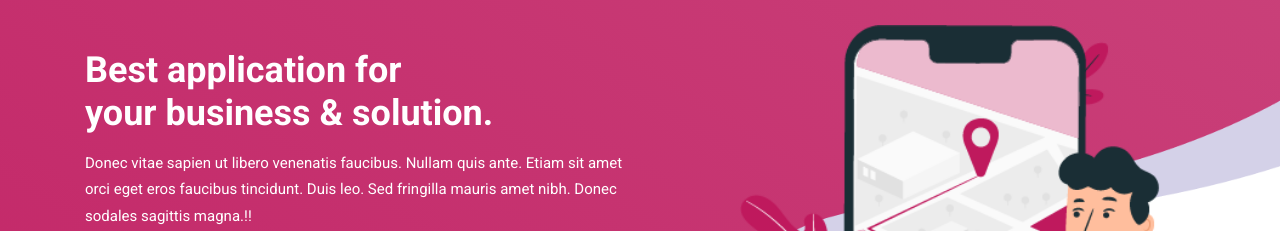
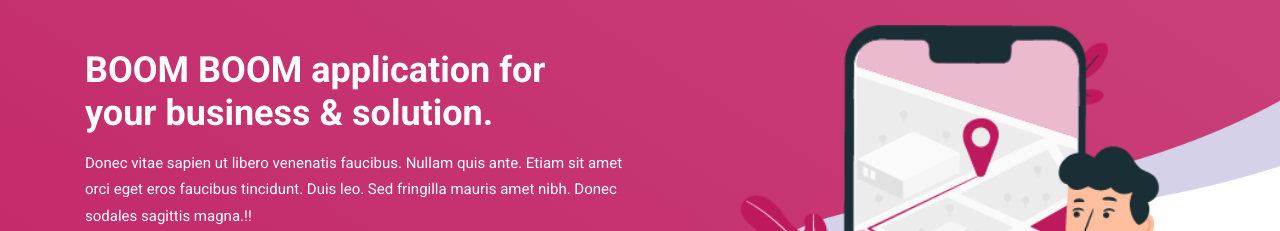
Before and after one commit to Solankimimoh/gala, a plain HTML site: page index.html in a window 1280 px wide. Shown: the part 171-402 px from the top of the page. Drawn offline with Linux system fonts and the light colour scheme.

```diff
--- a/index.html
+++ b/index.html
@@ -83,7 +83,7 @@
                 <div class="row">
                     <div class="col-lg-6">
                         <div class="banner-text">
-                            <h1 class="wow fadeInUp" data-wow-offset="10" data-wow-duration="1s" data-wow-delay="0s">Best application for <br>your business & solution.</h1>
+                            <h1 class="wow fadeInUp" data-wow-offset="10" data-wow-duration="1s" data-wow-delay="0s">BOOM BOOM application for <br>your business & solution.</h1>
                             <p class="wow fadeInUp" data-wow-offset="10" data-wow-duration="1s" data-wow-delay="0.3s">Donec vitae sapien ut libero venenatis faucibus. Nullam quis ante. Etiam sit amet orci eget eros faucibus tincidunt. Duis leo. Sed fringilla mauris amet nibh. Donec sodales sagittis magna.!!</p>
                             <div class="button-store hover-effect-parent wow fadeInUp" data-wow-offset="10" data-wow-duration="1s" data-wow-delay="0.6s">
                                 <a href="https://play.google.com/store/apps/details?id=com.nearme.smartbuy" target="_blank" class="d-inline-flex align-items-center m-2 m-sm-0 mr-sm-3">
```
